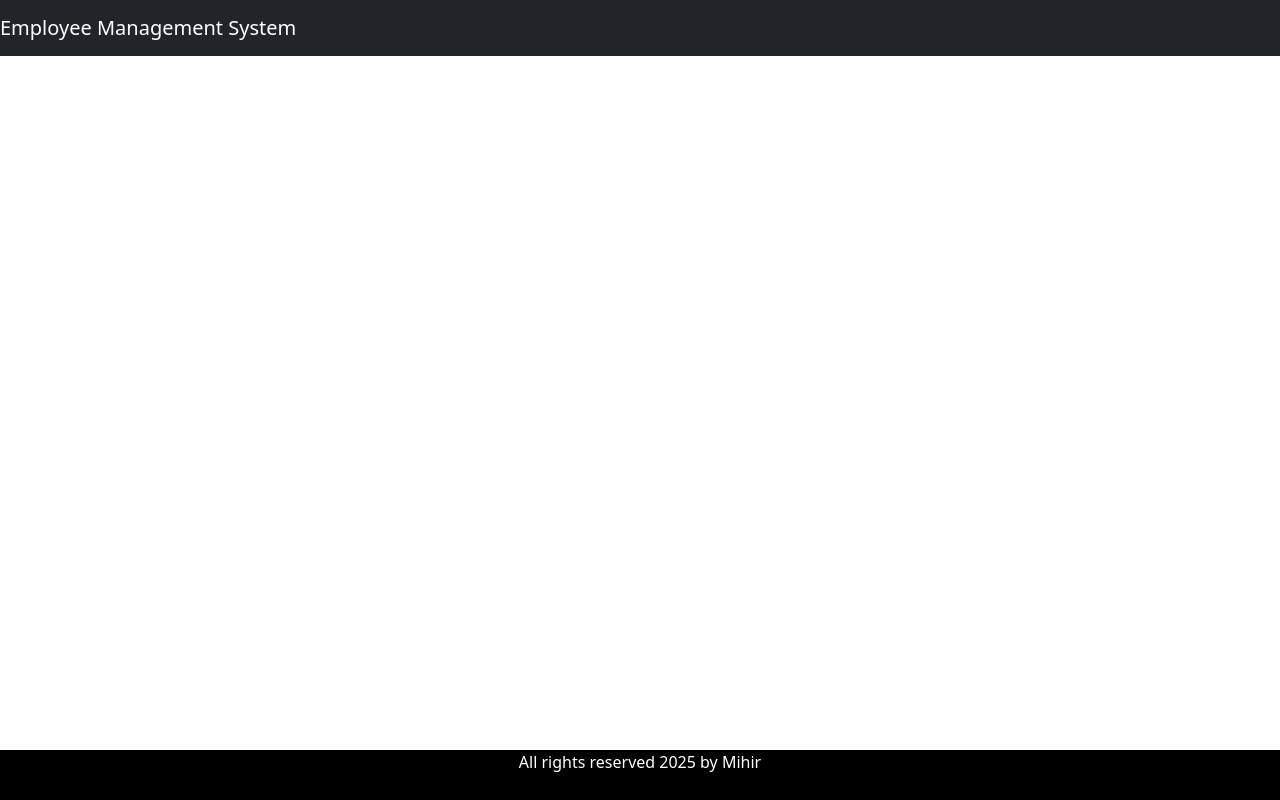
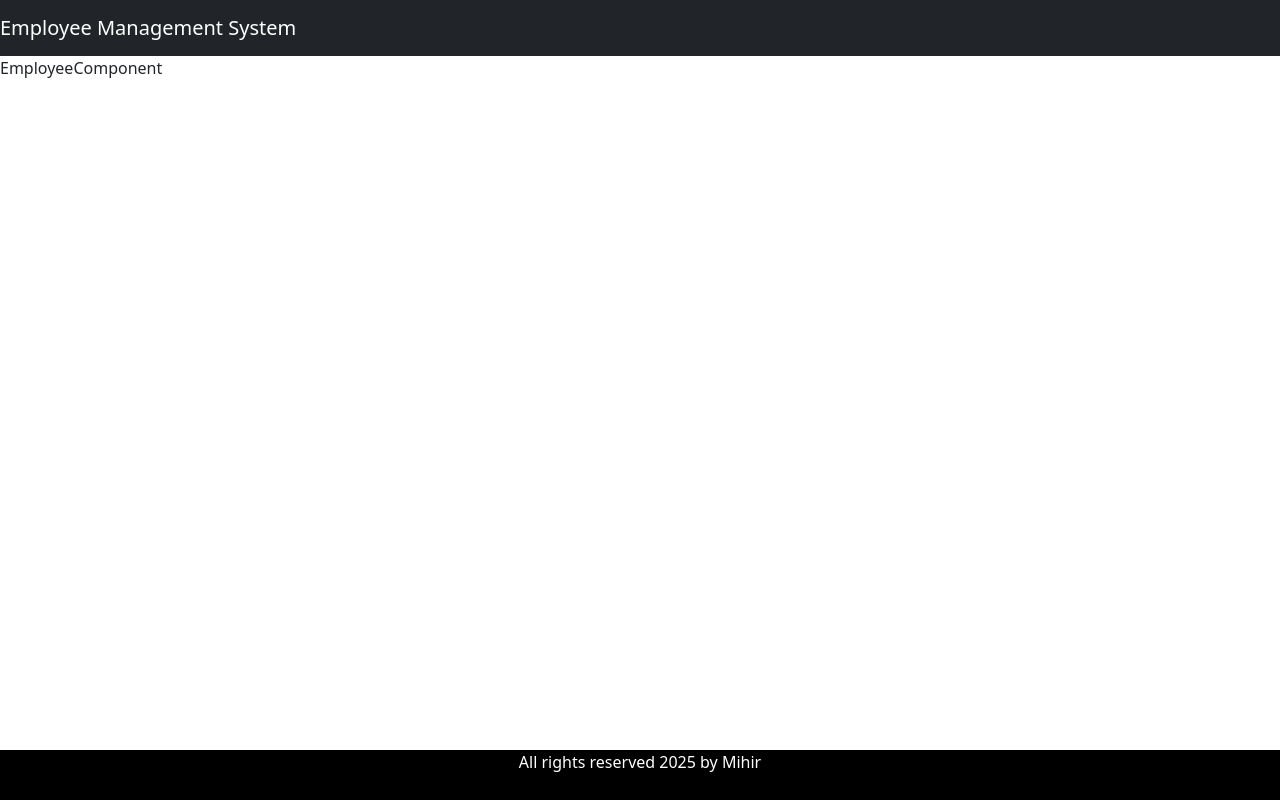
Before and after one commit to mihirk777/Employee-Management-System, a React (Vite) app in the folder ems-frontend/: page /add-employee in a window 1280 px wide. Built offline with nearby package versions, Linux system fonts and the light colour scheme.

Commit message:
Create React EmployeeComponent & Add Route

```diff
--- a/ems-frontend/src/App.jsx
+++ b/ems-frontend/src/App.jsx
@@ -1,4 +1,5 @@
 import './App.css'
+import EmployeeComponent from './Components/EmployeeComponent'
 import FooterComponent from './Components/FooterComponent'
 import HeaderComponent from './Components/HeaderComponent'
 import ListEmployeeComponent from './Components/ListEmployeeComponent'
@@ -15,6 +16,8 @@ function App() {
             <Route path='/' element={<ListEmployeeComponent/>}></Route>
             {/* https://localhost:3000/employees */}
             <Route path='/employees' element={<ListEmployeeComponent/>}></Route>
+            {/* https://localhost:3000/add-employee */}
+            <Route path='/add-employee' element={<EmployeeComponent/>}></Route>
         </Routes>
 
         <FooterComponent/>
--- /dev/null
+++ b/ems-frontend/src/components/EmployeeComponent.jsx
@@ -0,0 +1,9 @@
+import React from 'react'
+
+const EmployeeComponent = () => {
+  return (
+    <div>EmployeeComponent</div>
+  )
+}
+
+export default EmployeeComponent
--- a/ems-frontend/src/components/HeaderComponent.jsx
+++ b/ems-frontend/src/components/HeaderComponent.jsx
@@ -5,7 +5,7 @@ const HeaderComponent = () => {
     <div>
         <header>
             <nav className='navbar navbar-dark bg-dark'>
-                <a className="navbar-brand" href="#">Employee Management System</a>
+                <a className="navbar-brand" href="/">Employee Management System</a>
             </nav>
         </header>
     </div>
--- a/ems-frontend/src/components/ListEmployeeComponent.jsx
+++ b/ems-frontend/src/components/ListEmployeeComponent.jsx
@@ -1,9 +1,12 @@
 import React, { useEffect, useState } from 'react'
 import { listEmployee } from '../Services/EmployeeService';
+import { useNavigate } from 'react-router-dom';
 
 const ListEmployeeComponent = () => {
 
     const[employees,setEmployees]=useState([]);
+
+    const navigator=useNavigate();
 
     useEffect(()=>{
         listEmployee().then(res=>{
@@ -15,9 +18,14 @@ const ListEmployeeComponent = () => {
     },[])
 
 
+function addNewEmployee(){
+    navigator('/add-employee')
+}
+
   return (
     <div className='container'>
         <h2 className='text-center'>List of Employees</h2>
+        <button className='btn btn-primary mb-2' onClick={addNewEmployee}>Add Employee</button>
         <table className='table table-striped table-bordered'>
             <thead>
                 <tr>
```
